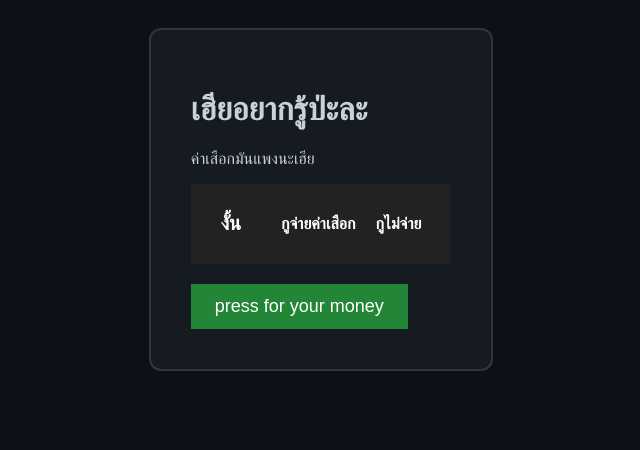
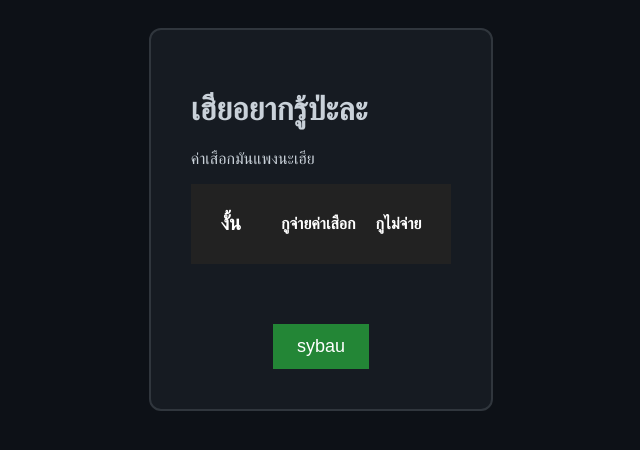
Before and after one commit to Taeyaefae4567/portfolio, a plain HTML site: page home.html in a window 1280 px wide. Shown: the whole page, without its empty margins (319-959 px from the left). Drawn offline with Linux system fonts and the light colour scheme.

Commit message:
home.html

```diff
--- a/home.html
+++ b/home.html
@@ -16,7 +16,11 @@
                      <li><a href="https://www.youtube.com/watch?v=xvFZjo5PgG0">กูไม่จ่าย</a></li>
                 </ul>
             </nav>
-            <button onclick="alert('เสือก')">press for your money</button>
+             <section class="section-toggle">
+            <h2 id="secretText" class="hidden">ค่าเสือกมันแพงนะเฮีย</h2>
+            <button id="toggleBtn">sybau</button>
+            </section>
         </div>
+    <script src="script.js"></script>
     </body>
 </html>
```
